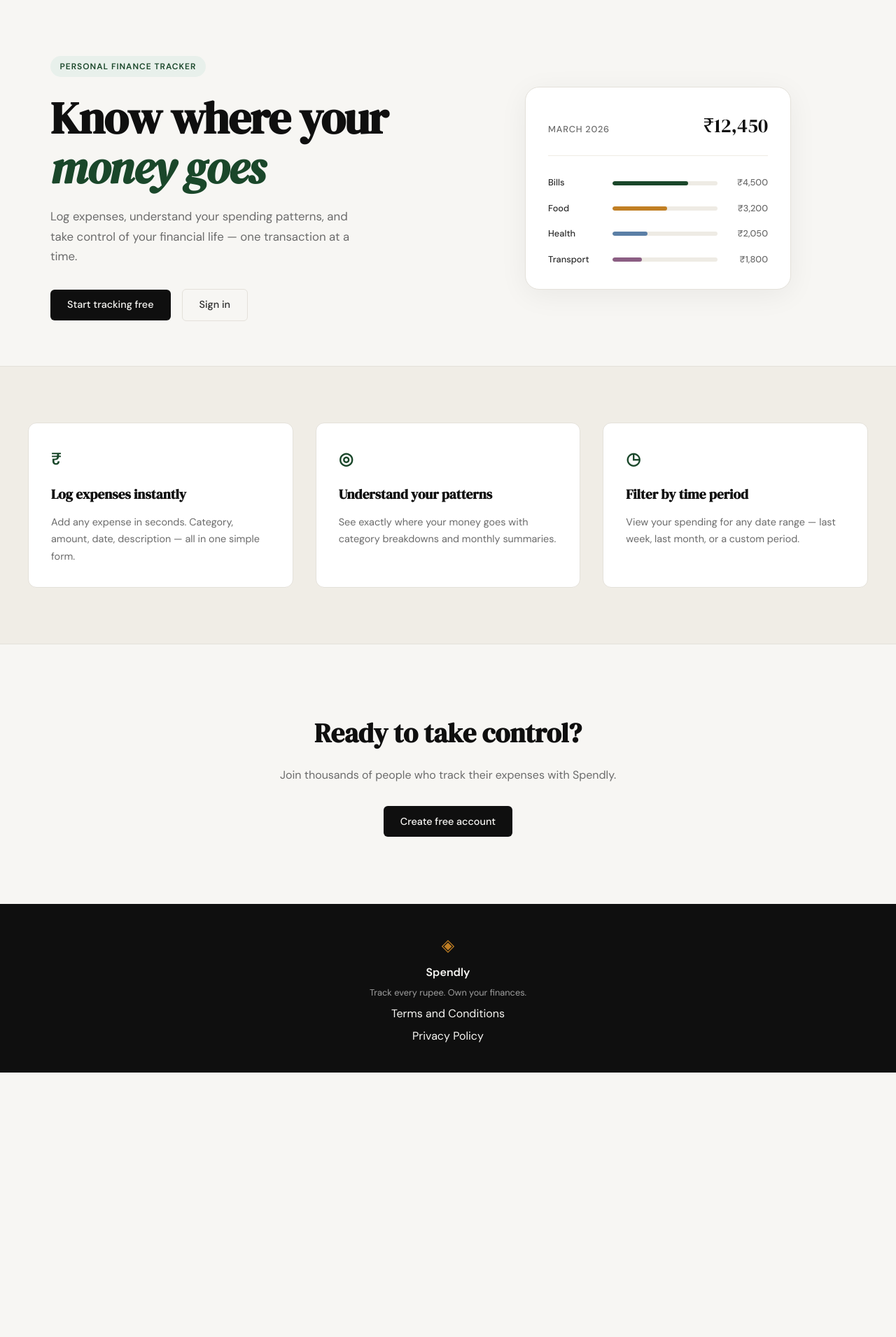
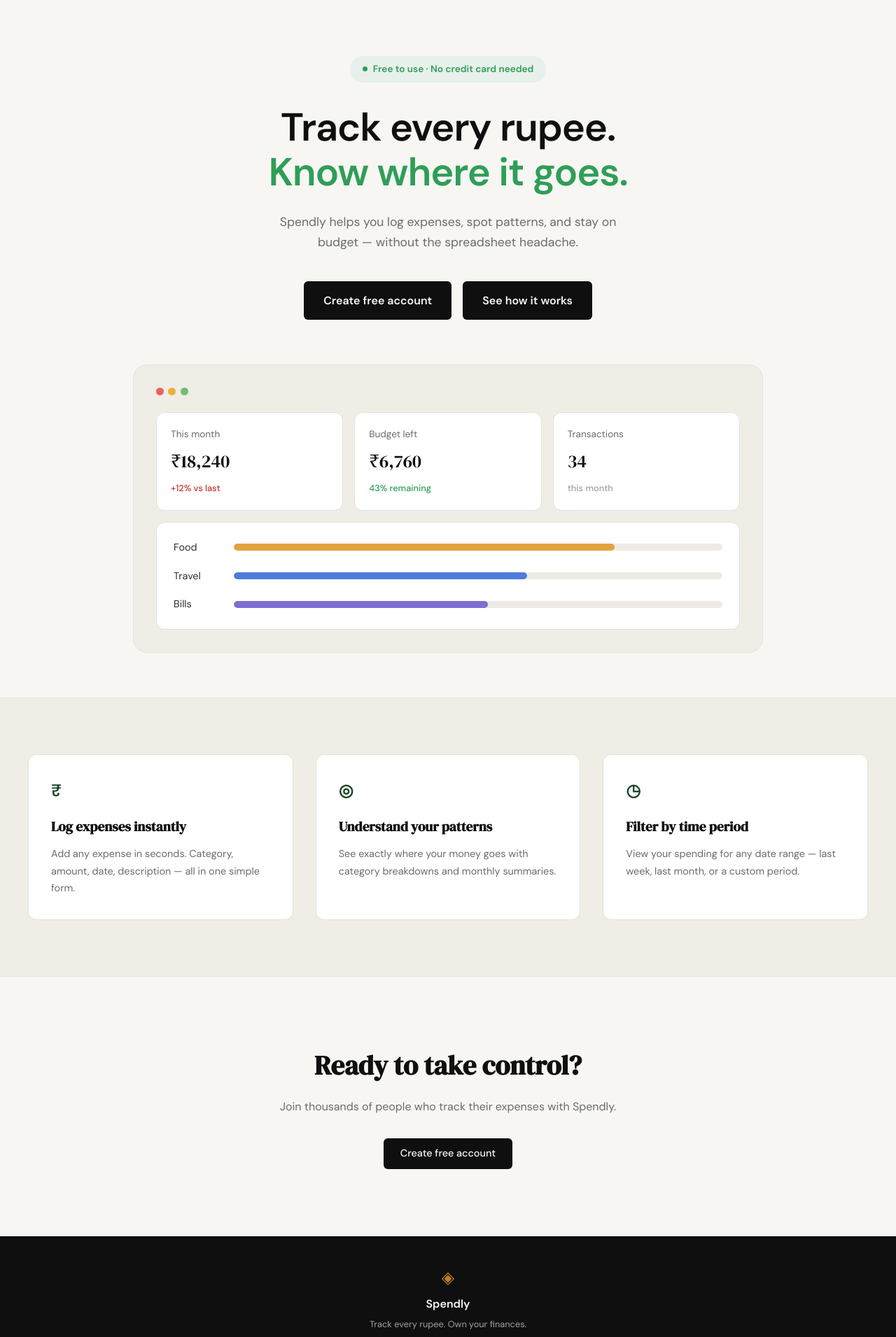
Before and after one commit to Deeppaghdar/expense-tracker, a Flask app: page / in a window 1280 px wide. Shown: the part 61-1972 px from the top of the page at 70% size. Before the commit the page ends 1594 px from the top, so only its background shows below. Run offline with Flask 3, Linux system fonts and the light colour scheme.

Commit message:
landing: redesign hero section to match mockup

```diff
--- a/static/css/style.css
+++ b/static/css/style.css
@@ -124,58 +124,77 @@
 /* ------------------------------------------------------------------ */
 
 .hero {
+    --hero-green: #2f9e58;
     padding: 5rem 2rem 4rem;
-    display: grid;
-    grid-template-columns: 1fr 1fr;
-    gap: 4rem;
-    align-items: center;
     max-width: var(--max-width);
+    margin: 0 auto;
+    text-align: center;
+}
+
+.hero-inner {
+    max-width: 640px;
     margin: 0 auto;
 }
 
 .hero-badge {
-    display: inline-block;
+    display: inline-flex;
+    align-items: center;
+    gap: 0.5rem;
     background: var(--accent-light);
-    color: var(--accent);
-    font-size: 0.75rem;
+    color: var(--hero-green);
+    font-size: 0.85rem;
     font-weight: 600;
-    letter-spacing: 0.08em;
-    text-transform: uppercase;
-    padding: 0.35rem 0.85rem;
+    padding: 0.5rem 1.1rem;
     border-radius: 999px;
+    margin-bottom: 2rem;
+}
+
+.hero-badge-dot {
+    width: 7px;
+    height: 7px;
+    border-radius: 50%;
+    background: var(--hero-green);
+}
+
+.hero-title {
+    font-family: var(--font-body);
+    font-weight: 800;
+    font-size: clamp(2.5rem, 5vw, 3.5rem);
+    line-height: 1.15;
+    letter-spacing: -0.02em;
+    color: var(--ink);
     margin-bottom: 1.5rem;
 }
 
-.hero-title {
-    font-family: var(--font-display);
-    font-size: clamp(2.5rem, 5vw, 4rem);
-    line-height: 1.1;
-    letter-spacing: -0.02em;
-    color: var(--ink);
-    margin-bottom: 1.25rem;
-}
-
-.hero-title em {
-    font-style: italic;
-    color: var(--accent);
+.hero-title-accent {
+    display: block;
+    color: var(--hero-green);
 }
 
 .hero-subtitle {
-    font-size: 1.05rem;
+    font-size: 1.1rem;
     color: var(--ink-muted);
     line-height: 1.7;
-    max-width: 460px;
-    margin-bottom: 2rem;
+    max-width: 520px;
+    margin: 0 auto 2.5rem;
 }
 
 .hero-actions {
     display: flex;
     gap: 1rem;
     align-items: center;
+    justify-content: center;
+    margin-bottom: 4rem;
+}
+
+.hero-actions .btn-primary {
+    padding: 0.9rem 1.75rem;
+    font-size: 1rem;
+    font-weight: 600;
 }
 
 /* ------------------------------------------------------------------ */
-/* Mock card (hero visual)                                             */
+/* Mock dashboard (hero visual)                                        */
 /* ------------------------------------------------------------------ */
 
 .hero-visual {
@@ -184,55 +203,92 @@
 }
 
 .mock-card {
-    background: var(--paper-card);
+    background: var(--paper-warm);
     border: 1px solid var(--border);
     border-radius: var(--radius-lg);
     padding: 2rem;
     width: 100%;
-    max-width: 380px;
-    box-shadow: 0 8px 40px rgba(0,0,0,0.06);
+    max-width: 900px;
+    text-align: left;
 }
 
-.mock-card-header {
+.mock-card-dots {
     display: flex;
-    justify-content: space-between;
-    align-items: baseline;
-    margin-bottom: 1.75rem;
-    padding-bottom: 1.25rem;
-    border-bottom: 1px solid var(--border-soft);
+    gap: 0.4rem;
+    margin-bottom: 1.5rem;
 }
 
-.mock-label {
-    font-size: 0.8rem;
-    font-weight: 500;
-    color: var(--ink-muted);
-    text-transform: uppercase;
-    letter-spacing: 0.06em;
+.mock-dot {
+    width: 11px;
+    height: 11px;
+    border-radius: 50%;
 }
 
-.mock-total {
+.mock-dot-red { background: #e8635f; }
+.mock-dot-yellow { background: #e8b23d; }
+.mock-dot-green { background: #6fbf73; }
+
+.mock-stats {
+    display: grid;
+    grid-template-columns: repeat(3, 1fr);
+    gap: 1rem;
+    margin-bottom: 1rem;
+}
+
+.mock-stat {
+    background: var(--paper-card);
+    border: 1px solid var(--border);
+    border-radius: var(--radius-md);
+    padding: 1.25rem;
+    display: flex;
+    flex-direction: column;
+    gap: 0.5rem;
+}
+
+.mock-stat-label {
+    font-size: 0.85rem;
+    color: var(--ink-muted);
+}
+
+.mock-stat-value {
     font-family: var(--font-display);
-    font-size: 1.75rem;
+    font-size: 1.6rem;
     color: var(--ink);
 }
 
-.mock-bars { display: flex; flex-direction: column; gap: 1rem; }
+.mock-stat-change {
+    font-size: 0.8rem;
+    font-weight: 500;
+}
+
+.mock-stat-change-neg { color: var(--danger); }
+.mock-stat-change-pos { color: var(--hero-green); }
+.mock-stat-change-muted { color: var(--ink-faint); }
+
+.mock-bars-card {
+    background: var(--paper-card);
+    border: 1px solid var(--border);
+    border-radius: var(--radius-md);
+    padding: 1.5rem;
+    display: flex;
+    flex-direction: column;
+    gap: 1.1rem;
+}
 
 .mock-bar-row {
     display: grid;
-    grid-template-columns: 80px 1fr 60px;
+    grid-template-columns: 70px 1fr;
     align-items: center;
-    gap: 0.75rem;
+    gap: 1rem;
 }
 
 .mock-cat {
-    font-size: 0.8rem;
-    font-weight: 500;
+    font-size: 0.9rem;
     color: var(--ink-soft);
 }
 
 .mock-bar-track {
-    height: 6px;
+    height: 10px;
     background: var(--border-soft);
     border-radius: 999px;
     overflow: hidden;
@@ -240,21 +296,13 @@
 
 .mock-bar {
     height: 100%;
-    background: var(--accent);
     border-radius: 999px;
     transition: width 0.6s ease;
 }
 
-.mock-bar-2 { background: var(--accent-2); }
-.mock-bar-3 { background: #5b7fa6; }
-.mock-bar-4 { background: #8b5e83; }
-
-.mock-amt {
-    font-size: 0.8rem;
-    font-weight: 500;
-    color: var(--ink-muted);
-    text-align: right;
-}
+.mock-bar-food { background: #e3a23f; }
+.mock-bar-travel { background: #4f7cdb; }
+.mock-bar-bills { background: #7c6fd1; }
 
 /* ------------------------------------------------------------------ */
 /* Buttons                                                             */
@@ -552,14 +600,8 @@
 /* ------------------------------------------------------------------ */
 
 @media (max-width: 900px) {
-    .hero {
-        grid-template-columns: 1fr;
-        text-align: center;
-    }
-
     .hero-subtitle { max-width: 100%; }
-    .hero-actions { justify-content: center; }
-    .hero-visual { display: none; }
+    .mock-stats { grid-template-columns: 1fr; }
 
     .features-inner { grid-template-columns: 1fr; }
 }
--- a/templates/landing.html
+++ b/templates/landing.html
@@ -6,55 +6,65 @@
 
 <section class="hero">
     <div class="hero-inner">
-        <div class="hero-badge">Personal Finance Tracker</div>
+        <div class="hero-badge">
+            <span class="hero-badge-dot"></span>
+            Free to use · No credit card needed
+        </div>
         <h1 class="hero-title">
-            Know where your<br>
-            <em>money goes</em>
+            Track every rupee.<br>
+            <span class="hero-title-accent">Know where it goes.</span>
         </h1>
         <p class="hero-subtitle">
-            Log expenses, understand your spending patterns,
-            and take control of your financial life —
-            one transaction at a time.
+            Spendly helps you log expenses, spot patterns, and stay
+            on budget — without the spreadsheet headache.
         </p>
         <div class="hero-actions">
-            <a href="{{ url_for('register') }}" class="btn-primary">Start tracking free</a>
-            <a href="{{ url_for('login') }}" class="btn-ghost">Sign in</a>
+            <a href="{{ url_for('register') }}" class="btn-primary">Create free account</a>
+            <a href="#" class="btn-primary">See how it works</a>
         </div>
     </div>
     <div class="hero-visual">
         <div class="mock-card">
-            <div class="mock-card-header">
-                <span class="mock-label">March 2026</span>
-                <span class="mock-total">₹12,450</span>
+            <div class="mock-card-dots">
+                <span class="mock-dot mock-dot-red"></span>
+                <span class="mock-dot mock-dot-yellow"></span>
+                <span class="mock-dot mock-dot-green"></span>
             </div>
-            <div class="mock-bars">
+            <div class="mock-stats">
+                <div class="mock-stat">
+                    <span class="mock-stat-label">This month</span>
+                    <span class="mock-stat-value">₹18,240</span>
+                    <span class="mock-stat-change mock-stat-change-neg">+12% vs last</span>
+                </div>
+                <div class="mock-stat">
+                    <span class="mock-stat-label">Budget left</span>
+                    <span class="mock-stat-value">₹6,760</span>
+                    <span class="mock-stat-change mock-stat-change-pos">43% remaining</span>
+                </div>
+                <div class="mock-stat">
+                    <span class="mock-stat-label">Transactions</span>
+                    <span class="mock-stat-value">34</span>
+                    <span class="mock-stat-change mock-stat-change-muted">this month</span>
+                </div>
+            </div>
+            <div class="mock-bars-card">
+                <div class="mock-bar-row">
+                    <span class="mock-cat">Food</span>
+                    <div class="mock-bar-track">
+                        <div class="mock-bar mock-bar-food" style="width: 78%"></div>
+                    </div>
+                </div>
+                <div class="mock-bar-row">
+                    <span class="mock-cat">Travel</span>
+                    <div class="mock-bar-track">
+                        <div class="mock-bar mock-bar-travel" style="width: 60%"></div>
+                    </div>
+                </div>
                 <div class="mock-bar-row">
                     <span class="mock-cat">Bills</span>
                     <div class="mock-bar-track">
-                        <div class="mock-bar" style="width: 72%"></div>
+                        <div class="mock-bar mock-bar-bills" style="width: 52%"></div>
                     </div>
-                    <span class="mock-amt">₹4,500</span>
-                </div>
-                <div class="mock-bar-row">
-                    <span class="mock-cat">Food</span>
-                    <div class="mock-bar-track">
-                        <div class="mock-bar mock-bar-2" style="width: 52%"></div>
-                    </div>
-                    <span class="mock-amt">₹3,200</span>
-                </div>
-                <div class="mock-bar-row">
-                    <span class="mock-cat">Health</span>
-                    <div class="mock-bar-track">
-                        <div class="mock-bar mock-bar-3" style="width: 33%"></div>
-                    </div>
-                    <span class="mock-amt">₹2,050</span>
-                </div>
-                <div class="mock-bar-row">
-                    <span class="mock-cat">Transport</span>
-                    <div class="mock-bar-track">
-                        <div class="mock-bar mock-bar-4" style="width: 28%"></div>
-                    </div>
-                    <span class="mock-amt">₹1,800</span>
                 </div>
             </div>
         </div>
```
